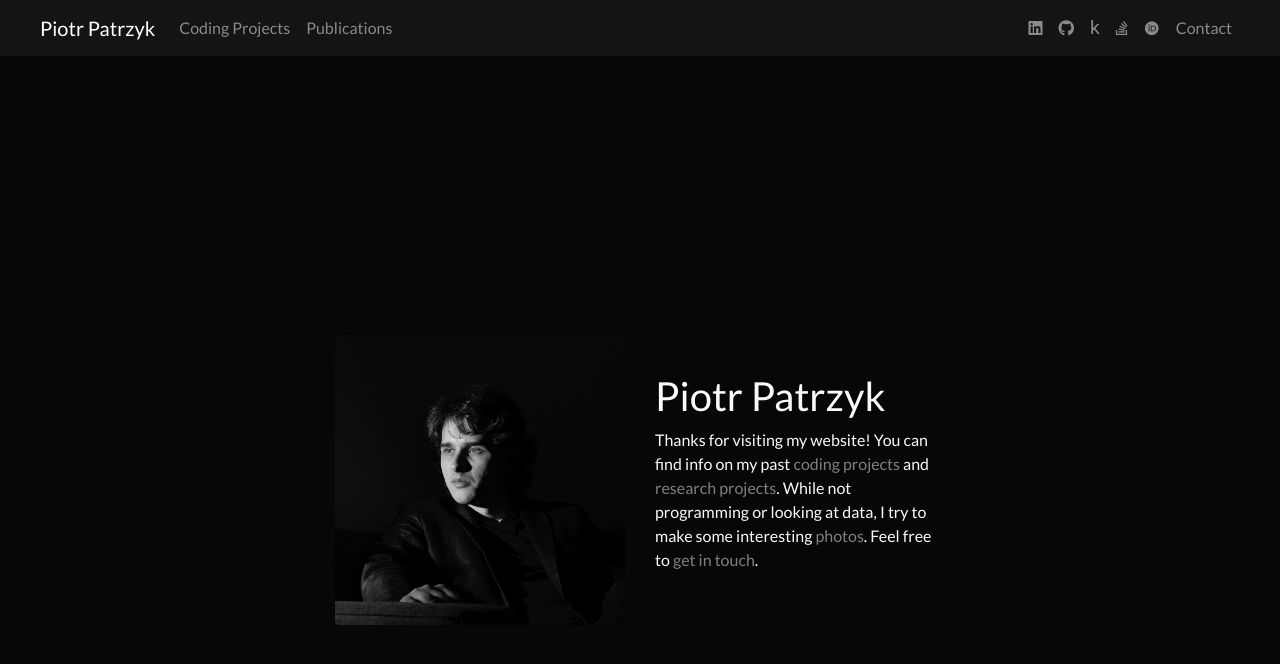
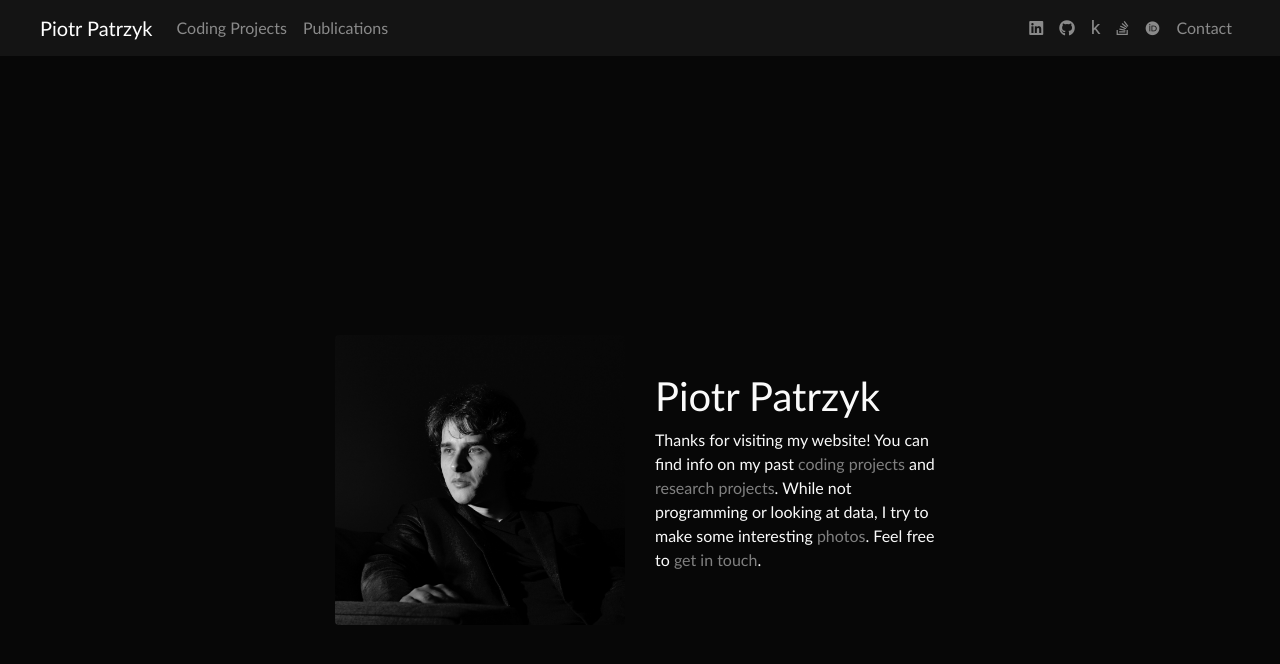
Before and after one commit to ppatrzyk/ppatrzyk.github.io, a Jekyll site: the page built from index.html, in a window 1280 px wide. Shown: the top 664 px of the page. Built offline with Jekyll 4.4.1, drawn with Linux system fonts in a browser that asks for light colours; some web fonts are replaced.

Commit message:
host font locally

```diff
--- a/_includes/head.html
+++ b/_includes/head.html
@@ -1,7 +1,6 @@
 <meta charset="UTF-8">
 <meta name="viewport" content="width=device-width, initial-scale=1.0">
 <!-- Import libraries -->
-<link href="https://fonts.googleapis.com/css?family=Lato" rel="stylesheet">
 <link rel="stylesheet" type="text/css" href="/assets/css/bootstrap-4.1.2.min.css">
 <link rel="stylesheet" type="text/css" href="/assets/css/fontawesome-free-5.1.0/css/all.css">
 <link rel="stylesheet" type="text/css" href="/assets/css/academicons-1.8.6/css/academicons.min.css">
--- a/assets/css/mystyle.css
+++ b/assets/css/mystyle.css
@@ -87,3 +87,23 @@
   font-size: 1.2em;
   content: "k";
 }
+
+/* lato-regular - latin-ext */
+@font-face {
+  font-family: 'Lato';
+  font-style: normal;
+  font-weight: 400;
+  src: local('Lato Regular'), local('Lato-Regular'),
+       url('../assets/fonts/lato-v15-latin-ext-regular.woff2') format('woff2'),
+       url('../assets/fonts/lato-v15-latin-ext-regular.woff') format('woff');
+}
+
+/* lato-italic - latin-ext */
+@font-face {
+  font-family: 'Lato';
+  font-style: italic;
+  font-weight: 400;
+  src: local('Lato Italic'), local('Lato-Italic'),
+       url('../assets/fonts/lato-v15-latin-ext-italic.woff2') format('woff2'),
+       url('../assets/fonts/lato-v15-latin-ext-italic.woff') format('woff');
+}
```
Also changed, not shown: assets/fonts/lato-v15-latin-ext-italic.woff (added), assets/fonts/lato-v15-latin-ext-italic.woff2 (added), assets/fonts/lato-v15-latin-ext-regular.woff (added), assets/fonts/lato-v15-latin-ext-regular.woff2 (added).
